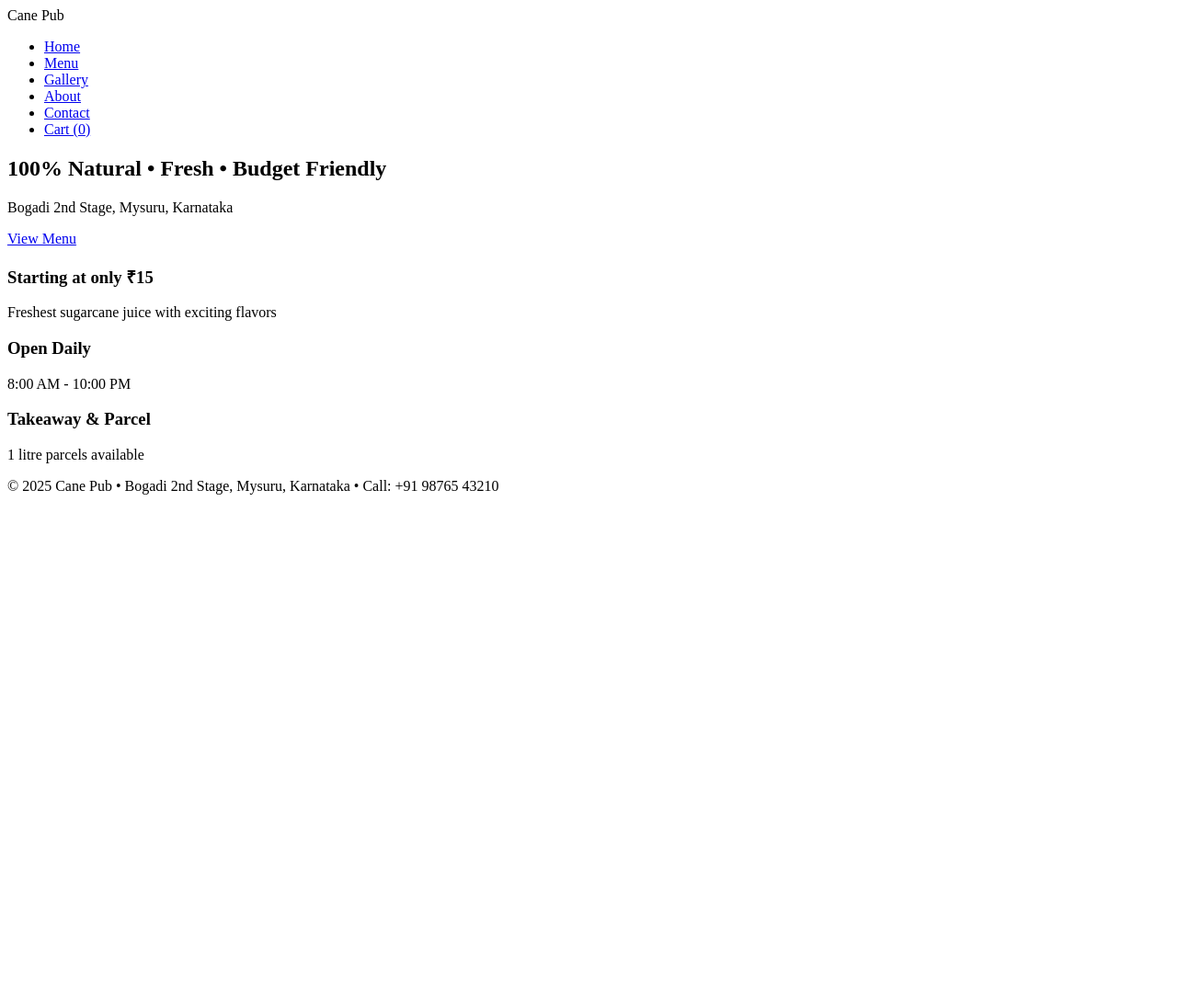
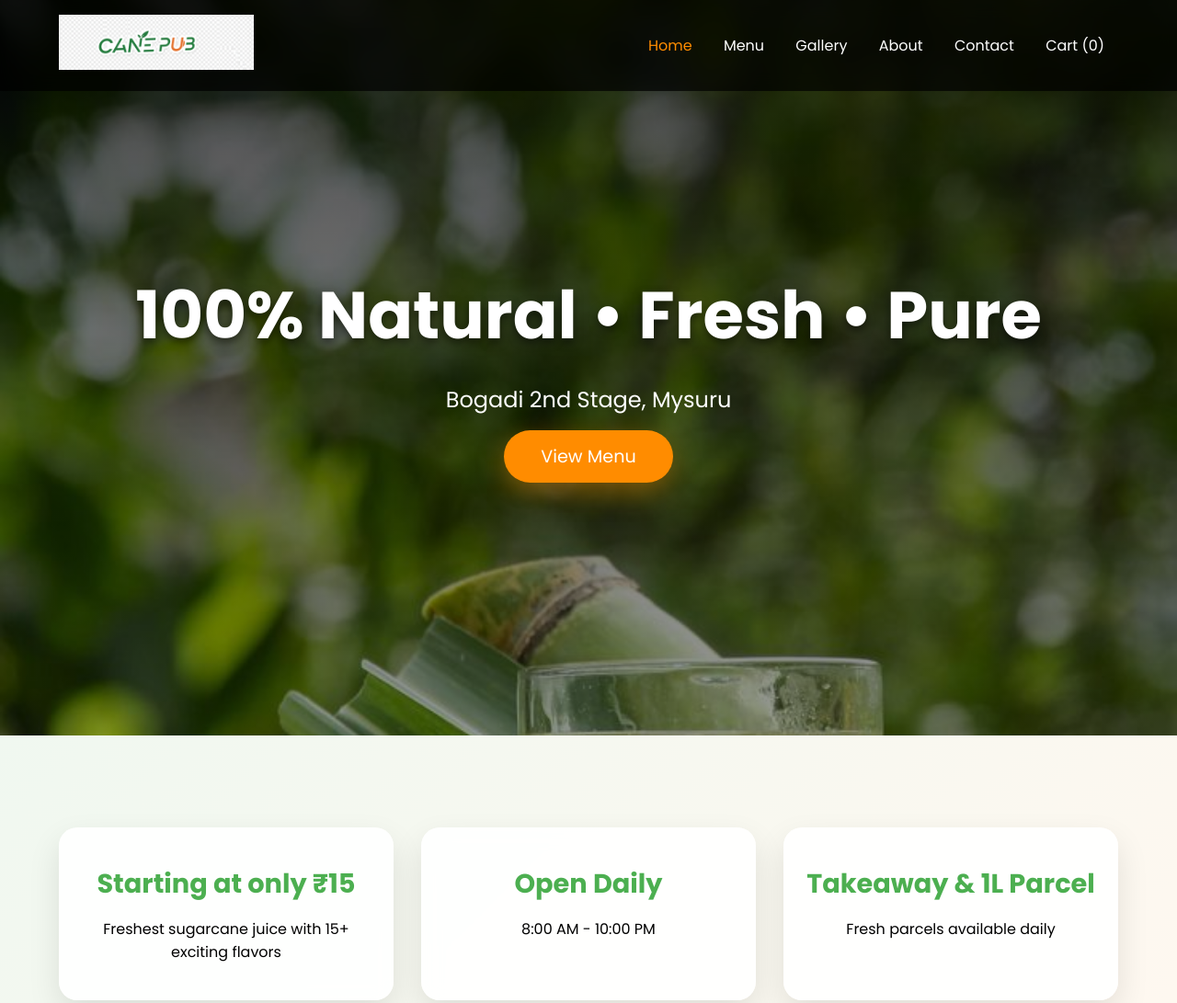
Before and after one commit to aparna-pixel/cane-pub, a plain HTML site: page index.html in a window 1280 px wide. Shown: the top 1091 px of the page at 92% size. Before the commit the page ends 800 px from the top, so only its background shows below. Drawn offline with Linux system fonts and the light colour scheme.

Commit message:
beautiful final design

```diff
--- /dev/null
+++ b/assets/css/style.css
@@ -0,0 +1,85 @@
+* { margin: 0; padding: 0; box-sizing: border-box; }
+body { font-family: 'Poppins', sans-serif; overflow-x: hidden; }
+
+.header {
+  position: fixed;
+  top: 0; left: 0; right: 0;
+  background: rgba(0,0,0,0.7);
+  backdrop-filter: blur(10px);
+  padding: 1rem 5%;
+  display: flex;
+  justify-content: space-between;
+  align-items: center;
+  z-index: 1000;
+}
+.logo img { height: 60px; }
+.nav a {
+  color: white; margin: 0 15px; text-decoration: none; font-weight: 500; transition: 0.3s;
+}
+.nav a:hover, .nav a.active { color: #FF8C00; transform: scale(1.1); }
+
+.hero {
+  height: 100vh;
+  background: url('../images/hero.jpg') center/cover no-repeat;
+  position: relative;
+  display: flex;
+  align-items: center;
+  justify-content: center;
+  text-align: center;
+  color: white;
+}
+.hero-overlay {
+  position: absolute;
+  top: 0; left: 0; right: 0; bottom: 0;
+  background: linear-gradient(to bottom, rgba(0,0,0,0.7), rgba(0,0,0,0.4));
+}
+.hero-content {
+  position: relative;
+  z-index: 2;
+  animation: fadeIn 2s ease;
+}
+.hero h1 { font-size: 4.5rem; margin-bottom: 20px; text-shadow: 0 4px 10px rgba(0,0,0,0.5); }
+.hero p { font-size: 1.5rem; margin-bottom: 30px; }
+.btn-primary {
+  background: #FF8C00;
+  color: white;
+  padding: 15px 40px;
+  border-radius: 50px;
+  font-size: 1.2rem;
+  text-decoration: none;
+  box-shadow: 0 10px 30px rgba(255,140,0,0.4);
+  transition: 0.3s;
+}
+.btn-primary:hover { transform: translateY(-5px); box-shadow: 0 15px 40px rgba(255,140,0,0.6); }
+
+.features { padding: 100px 5%; background: linear-gradient(135deg, #f0f8f0, #fff8f0); }
+.container { max-width: 1200px; margin: 0 auto; display: grid; grid-template-columns: repeat(auto-fit, minmax(280px, 1fr)); gap: 30px; }
+.card {
+  background: rgba(255,255,255,0.9);
+  padding: 40px 20px;
+  border-radius: 20px;
+  text-align: center;
+  box-shadow: 0 15px 35px rgba(0,0,0,0.1);
+  transition: 0.4s;
+  backdrop-filter: blur(10px);
+}
+.card:hover { transform: translateY(-15px); box-shadow: 0 25px 50px rgba(76,175,80,0.2); }
+.card h3 { color: #4CAF50; font-size: 1.8rem; margin-bottom: 15px; }
+
+footer {
+  background: #1a1a1a;
+  color: white;
+  text-align: center;
+  padding: 30px;
+  font-size: 1.1rem;
+}
+
+@keyframes fadeIn {
+  from { opacity: 0; transform: translateY(50px); }
+  to { opacity: 1; transform: translateY(0); }
+}
+
+@media (max-width: 768px) {
+  .hero h1 { font-size: 2.8rem; }
+  .nav { flex-wrap: wrap; justify-content: center; gap: 10px; }
+}
--- /dev/null
+++ b/assets/js/script.js
@@ -0,0 +1,5 @@
+document.addEventListener('DOMContentLoaded', () => {
+  const cart = JSON.parse(localStorage.getItem('canePubCart') || '[]');
+  const total = cart.reduce((sum, item) => sum + item.qty, 0);
+  document.querySelectorAll('#cart-count').forEach(el => el.textContent = total);
+});
--- a/index.html
+++ b/index.html
@@ -3,53 +3,58 @@
 <head>
   <meta charset="UTF-8">
   <meta name="viewport" content="width=device-width, initial-scale=1.0">
-  <title>Cane Pub - Fresh Sugarcane Juice | Bogadi, Mysuru</title>
-  <link rel="stylesheet" href="css/styles.css">
+  <title>Cane Pub - Fresh Sugarcane Juice | Mysuru</title>
+  <link rel="stylesheet" href="assets/css/style.css">
+  <link href="https://fonts.googleapis.com/css2?family=Poppins:wght@300;400;600;700&display=swap" rel="stylesheet">
 </head>
 <body>
-  <header>
-    <div class="logo">Cane Pub</div>
-    <nav>
-      <ul>
-        <li><a href="index.html" class="active">Home</a></li>
-        <li><a href="menu.html">Menu</a></li>
-        <li><a href="gallery.html">Gallery</a></li>
-        <li><a href="about.html">About</a></li>
-        <li><a href="contact.html">Contact</a></li>
-        <li><a href="cart.html" id="cart-link">Cart (<span id="cart-count">0</span>)</a></li>
-      </ul>
+  <!-- Header with Logo -->
+  <header class="header">
+    <div class="logo">
+      <img src="assets/images/logo.png" alt="Cane Pub Logo">
+    </div>
+    <nav class="nav">
+      <a href="index.html" class="active">Home</a>
+      <a href="menu.html">Menu</a>
+      <a href="gallery.html">Gallery</a>
+      <a href="about.html">About</a>
+      <a href="contact.html">Contact</a>
+      <a href="cart.html">Cart (<span id="cart-count">0</span>)</a>
     </nav>
   </header>
 
+  <!-- Hero Section with your sugarcane image -->
   <section class="hero">
+    <div class="hero-overlay"></div>
     <div class="hero-content">
-      <h1>100% Natural • Fresh • Budget Friendly</h1>
-      <p>Bogadi 2nd Stage, Mysuru, Karnataka</p>
-      <a href="menu.html" class="btn">View Menu</a>
+      <h1>100% Natural • Fresh • Pure</h1>
+      <p>Bogadi 2nd Stage, Mysuru</p>
+      <a href="menu.html" class="btn-primary">View Menu</a>
     </div>
   </section>
 
+  <!-- Features -->
   <section class="features">
     <div class="container">
       <div class="card">
         <h3>Starting at only ₹15</h3>
-        <p>Freshest sugarcane juice with exciting flavors</p>
+        <p>Freshest sugarcane juice with 15+ exciting flavors</p>
       </div>
       <div class="card">
         <h3>Open Daily</h3>
         <p>8:00 AM - 10:00 PM</p>
       </div>
       <div class="card">
-        <h3>Takeaway & Parcel</h3>
-        <p>1 litre parcels available</p>
+        <h3>Takeaway & 1L Parcel</h3>
+        <p>Fresh parcels available daily</p>
       </div>
     </div>
   </section>
 
   <footer>
-    <p>&copy; 2025 Cane Pub • Bogadi 2nd Stage, Mysuru, Karnataka • Call: +91 98765 43210</p>
+    <p>© 2025 Cane Pub • Bogadi 2nd Stage, Mysuru • Call: +91 98765 43210</p>
   </footer>
 
-  <script src="js/main.js"></script>
+  <script src="assets/js/script.js"></script>
 </body>
 </html>
--- a/style.css
+++ /dev/null
@@ -1,61 +0,0 @@
-:root {
-  --primary: #4CAF50; /* Green */
-  --accent: #FF9800; /* Orange */
-  --bg: linear-gradient(135deg, #f0f8f0, #fff);
-  --glass: rgba(255, 255, 255, 0.25);
-  --shadow: 0 8px 32px rgba(0,0,0,0.1);
-  --font: 'Arial', sans-serif;
-}
-
-* { margin: 0; padding: 0; box-sizing: border-box; }
-body { font-family: var(--font); background: var(--bg); color: #333; line-height: 1.6; }
-
-header {
-  background: var(--primary); color: white; padding: 1rem 2rem; display: flex; justify-content: space-between; align-items: center;
-  box-shadow: var(--shadow); position: sticky; top: 0; z-index: 10;
-}
-.logo { font-size: 2rem; font-weight: bold; }
-nav ul { display: flex; list-style: none; gap: 1.5rem; }
-nav a { color: white; text-decoration: none; transition: color 0.3s; }
-nav a:hover, nav a.active { color: var(--accent); }
-@media (max-width: 768px) { nav ul { gap: 1rem; font-size: 0.9rem; } }
-
-.hero {
-  height: 70vh; background: var(--primary); color: white; display: flex; align-items: center; justify-content: center; text-align: center;
-  animation: fadeIn 1s ease-in;
-}
-.hero-content h1 { font-size: 3rem; margin-bottom: 1rem; }
-.hero-content p { font-size: 1.2rem; margin-bottom: 2rem; }
-.btn { background: var(--accent); color: white; padding: 1rem 2rem; border-radius: 50px; text-decoration: none; transition: transform 0.3s; }
-.btn:hover { transform: scale(1.05); }
-
-.features, .menu-section { padding: 4rem 2rem; }
-.container { max-width: 1200px; margin: 0 auto; }
-.features { display: grid; grid-template-columns: repeat(auto-fit, minmax(250px, 1fr)); gap: 2rem; text-align: center; }
-.card {
-  background: var(--glass); backdrop-filter: blur(10px); border: 1px solid rgba(255,255,255,0.2); padding: 2rem; border-radius: 20px;
-  transition: transform 0.3s; animation: slideUp 0.5s ease;
-}
-.card:hover { transform: translateY(-10px); }
-
-.filters { display: flex; gap: 1rem; margin-bottom: 2rem; justify-content: center; }
-.filter-btn { padding: 0.5rem 1rem; border: none; background: var(--glass); border-radius: 20px; cursor: pointer; transition: background 0.3s; }
-.filter-btn.active, .filter-btn:hover { background: var(--accent); color: white; }
-
-.menu-grid { display: grid; grid-template-columns: repeat(auto-fit, minmax(250px, 1fr)); gap: 2rem; }
-.menu-item {
-  background: var(--glass); border-radius: 20px; padding: 1.5rem; text-align: center; transition: transform 0.3s;
-  border: 1px solid rgba(255,255,255,0.2);
-}
-.menu-item.hidden { display: none; }
-.menu-item:hover { transform: scale(1.02); }
-.add-to-cart { background: var(--accent); color: white; border: none; padding: 0.5rem 1rem; border-radius: 20px; cursor: pointer; margin-top: 1rem; }
-
-footer { background: var(--primary); color: white; text-align: center; padding: 1rem; }
-
-/* Animations */
-@keyframes fadeIn { from { opacity: 0; } to { opacity: 1; } }
-@keyframes slideUp { from { transform: translateY(20px); opacity: 0; } to { transform: translateY(0); opacity: 1; } }
-
-/* Responsive */
-@media (max-width: 768px) { .hero h1 { font-size: 2rem; } .filters { flex-wrap: wrap; } }
```
Also changed, not shown: cart.js (deleted, +0 -34 lines), main.js (deleted, +0 -15 lines), menu.js (deleted, +0 -60 lines), assets/images/hero.jpg (added), assets/images/logo.png (added).
